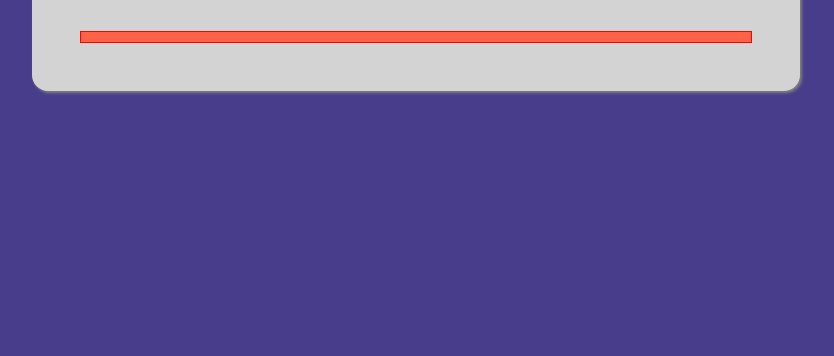
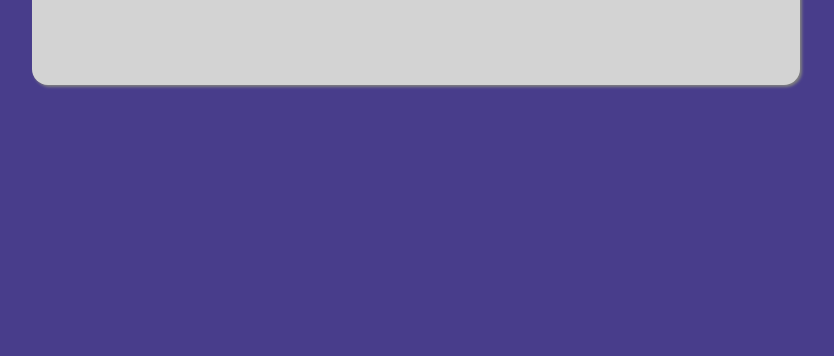
Before and after one commit to ROBER-SALAMA/BuscadorGitHub, a plain HTML site: page index.html in a window 1280 px wide. Shown: the part 452-808 px from the top of the page, without its empty margins (224-1058 px from the left). Drawn offline with nearby package versions, Linux system fonts and the light colour scheme.

Commit message:
le hice modificaciones al html, especificamente al div del NOT FOUNT USER

```diff
--- a/index.html
+++ b/index.html
@@ -41,8 +41,9 @@
                     <br>
 
             </div>
+            <!-- <p v-else>✍✍✍</p> -->
             <!-- Error -->
-            <div class="result__error"></div>
+            <div v-if="error" class="result__error">NOT FOUND USER</div>
         </article>
     </div>
     <script src="js/main.js"></script>
```
